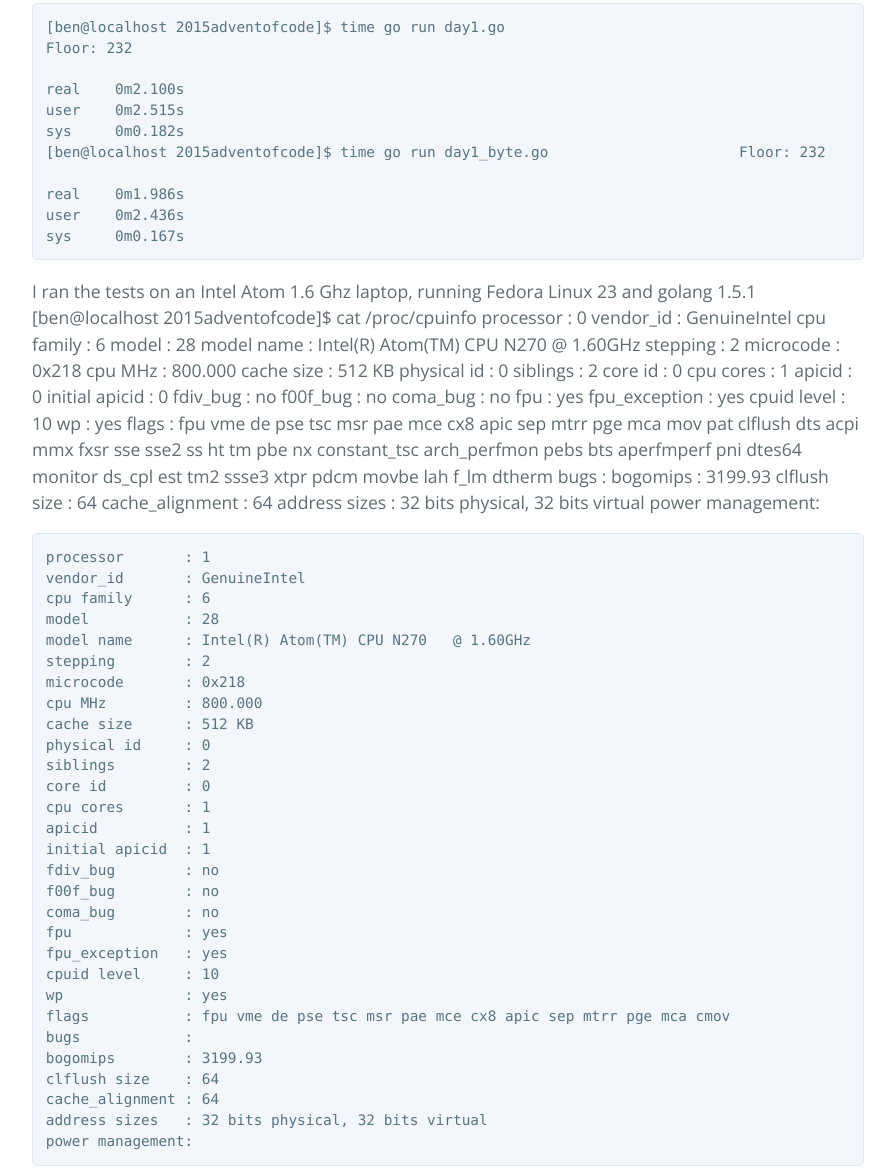
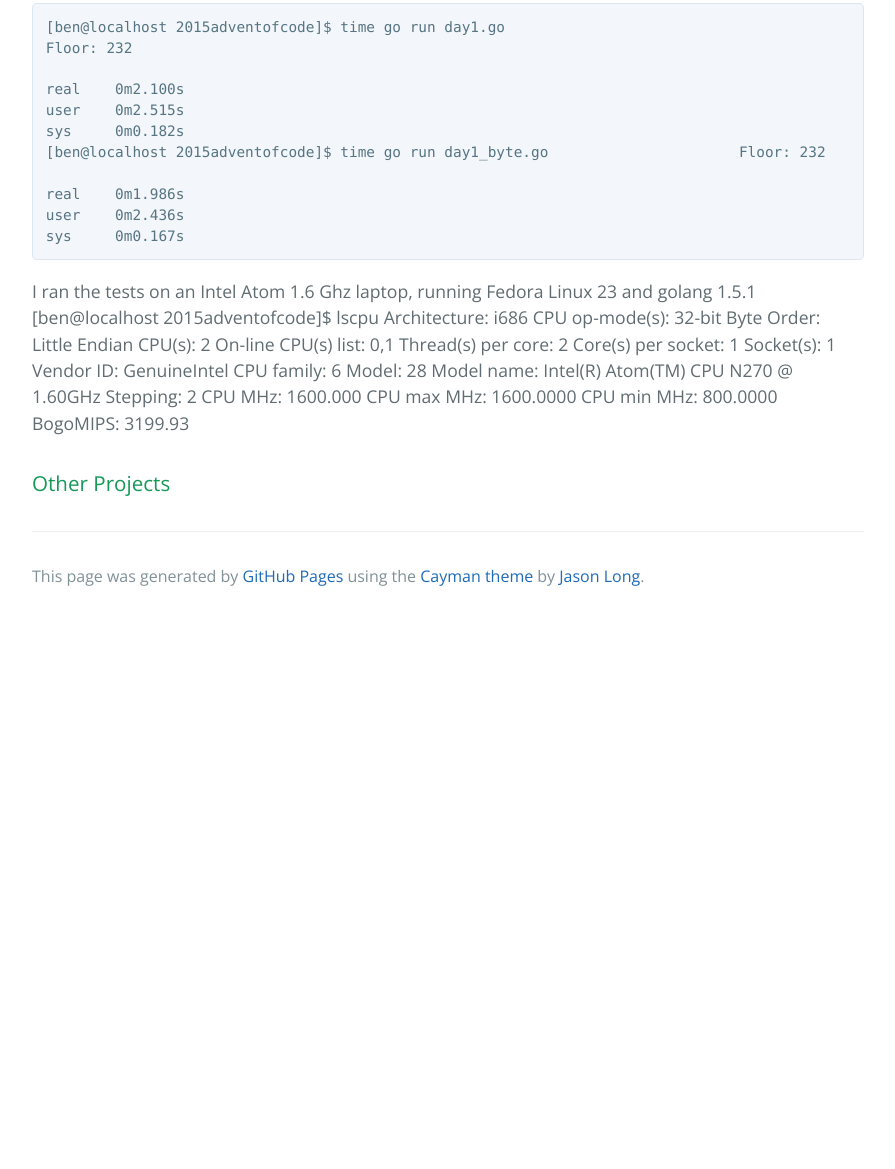
Before and after one commit to benblankley/benblankley.github.io, a plain HTML site: page index.html in a window 1280 px wide. Shown: the part 790-1959 px from the top of the page, without its empty margins (192-1087 px from the left). After the commit the page ends 1410 px from the top, so only its background shows below. Drawn offline with nearby package versions, Linux system fonts and the light colour scheme.

```diff
--- a/index.html
+++ b/index.html
@@ -45,67 +45,24 @@
 </code></pre>
 
 <p>I ran the tests on an Intel Atom 1.6 Ghz laptop, running Fedora Linux 23 and golang 1.5.1
-    [ben@localhost 2015adventofcode]$ cat /proc/cpuinfo
-    processor       : 0
-    vendor_id       : GenuineIntel
-    cpu family      : 6
-    model           : 28
-    model name      : Intel(R) Atom(TM) CPU N270   @ 1.60GHz
-    stepping        : 2
-    microcode       : 0x218
-    cpu MHz         : 800.000
-    cache size      : 512 KB
-    physical id     : 0
-    siblings        : 2
-    core id         : 0
-    cpu cores       : 1
-    apicid          : 0
-    initial apicid  : 0
-    fdiv_bug        : no
-    f00f_bug        : no
-    coma_bug        : no
-    fpu             : yes
-    fpu_exception   : yes
-    cpuid level     : 10
-    wp              : yes
-    flags           : fpu vme de pse tsc msr pae mce cx8 apic sep mtrr pge mca mov                                                                                                                                       pat clflush dts acpi mmx fxsr sse sse2 ss ht tm pbe nx constant_tsc arch_perfmon                                                                                                                               pebs bts aperfmperf pni dtes64 monitor ds_cpl est tm2 ssse3 xtpr pdcm movbe lah                                                                                                                               f_lm dtherm
-    bugs            :
-    bogomips        : 3199.93
-    clflush size    : 64
-    cache_alignment : 64
-    address sizes   : 32 bits physical, 32 bits virtual
-    power management:</p>
-
-<pre><code>processor       : 1
-vendor_id       : GenuineIntel
-cpu family      : 6
-model           : 28
-model name      : Intel(R) Atom(TM) CPU N270   @ 1.60GHz
-stepping        : 2
-microcode       : 0x218
-cpu MHz         : 800.000
-cache size      : 512 KB
-physical id     : 0
-siblings        : 2
-core id         : 0
-cpu cores       : 1
-apicid          : 1
-initial apicid  : 1
-fdiv_bug        : no
-f00f_bug        : no
-coma_bug        : no
-fpu             : yes
-fpu_exception   : yes
-cpuid level     : 10
-wp              : yes
-flags           : fpu vme de pse tsc msr pae mce cx8 apic sep mtrr pge mca cmov                                                                                                                                       pat clflush dts acpi mmx fxsr sse sse2 ss ht tm pbe nx constant_tsc arch_perfmon                                                                                                                                pebs bts aperfmperf pni dtes64 monitor ds_cpl est tm2 ssse3 xtpr pdcm movbe lah                                                                                                                                         f_lm      dtherm
-bugs            :
-bogomips        : 3199.93
-clflush size    : 64
-cache_alignment : 64
-address sizes   : 32 bits physical, 32 bits virtual
-power management:
-</code></pre>
+    [ben@localhost 2015adventofcode]$ lscpu
+    Architecture:          i686
+    CPU op-mode(s):        32-bit
+    Byte Order:            Little Endian
+    CPU(s):                2
+    On-line CPU(s) list:   0,1
+    Thread(s) per core:    2
+    Core(s) per socket:    1
+    Socket(s):             1
+    Vendor ID:             GenuineIntel
+    CPU family:            6
+    Model:                 28
+    Model name:            Intel(R) Atom(TM) CPU N270   @ 1.60GHz
+    Stepping:              2
+    CPU MHz:               1600.000
+    CPU max MHz:           1600.0000
+    CPU min MHz:           800.0000
+    BogoMIPS:              3199.93</p>
 
 <h3>
 <a id="other-projects" class="anchor" href="#other-projects" aria-hidden="true"><span class="octicon octicon-link"></span></a>Other Projects</h3>
```
Also changed, not shown: params.json (+1 -1 lines).
